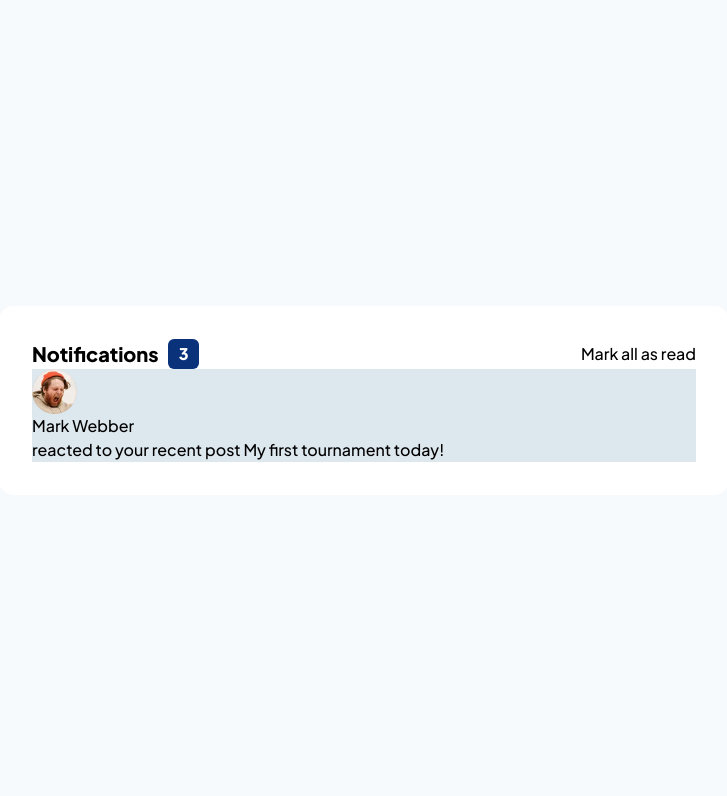
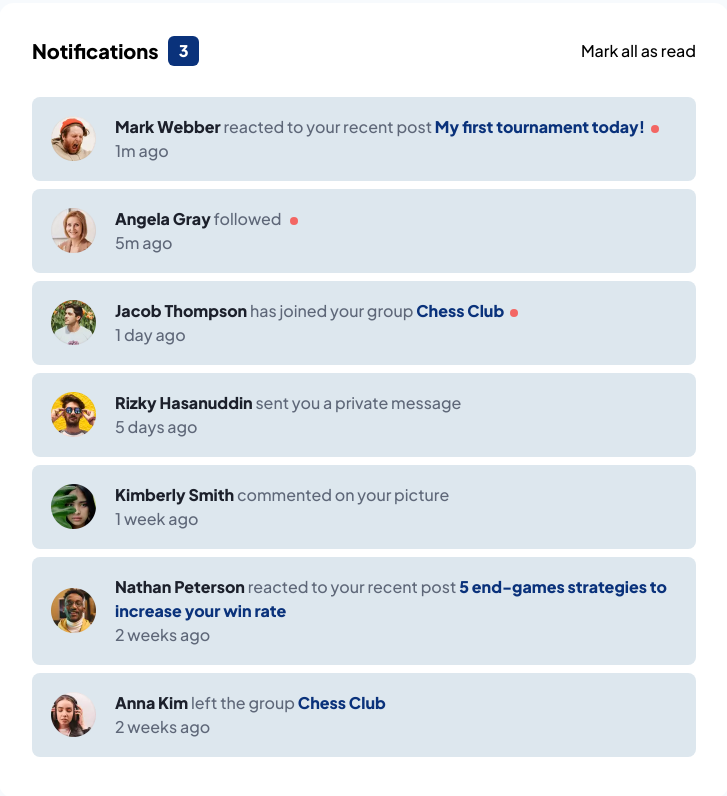
Before and after one commit to ortonb110/notification-page, a React (Create React App) app: page / in a window 1280 px wide. Shown: the top 796 px of the page, without its empty margins (276-1003 px from the left). Built offline with nearby package versions, Linux system fonts and the light colour scheme.

Commit message:
Notification Card Component

```diff
--- a/src/Components/Header.jsx
+++ b/src/Components/Header.jsx
@@ -3,7 +3,7 @@ import { Fragment } from "react";
 export default function Header() {
     return(
         <Fragment>
-            <div className="flex justify-between">
+            <div className="flex justify-between mb-[3.1rem]">
                     <div className="flex">
                         <h1 className="mr-[9px] font-extrabold text-[2rem]">Notifications </h1>
                         <span className="py-[1] px-[11px] bg-blue text-white rounded-[6px] font-bold flex items-center transition ease-in-out duration-300">3</span>
--- a/src/Components/Main.jsx
+++ b/src/Components/Main.jsx
@@ -17,6 +17,15 @@ let data = [
     message: "reacted to your recent post",
     post: "My first tournament today!",
     time: "1m ago",
+    readStatus: "!visible",
+  },
+  {
+    profilePic: profileAngela,
+    name: "Angela Gray",
+    message: "followed",
+    post: "",
+    time: "5m ago",
+    readStatus: "!visible",
   },
   {
     profilePic: profileJacob,
@@ -24,6 +33,7 @@ let data = [
     post: "Chess Club",
     message: "has joined your group",
     time: "1 day ago",
+    readStatus: "!visible",
   },
   {
     profilePic: profileRizky,
@@ -32,6 +42,7 @@ let data = [
     privateMessage:
       "Hello, thanks for setting up the Chess Club. I've been a member for a few weeks now and I'm already having lots of fun and improving my game.",
     time: "5 days ago",
+    readStatus: "invisible",
   },
   {
     profilePic: profileKimberly,
@@ -39,6 +50,7 @@ let data = [
     message: "commented on your picture",
     picture: chess,
     time: "1 week ago",
+    readStatus: "invisible",
   },
   {
     profilePic: profileNathan,
@@ -46,6 +58,7 @@ let data = [
     message: "reacted to your recent post",
     post: "5 end-games strategies to increase your win rate",
     time: "2 weeks ago",
+    readStatus: "invisible",
   },
   {
     profilePic: profileAnna,
@@ -53,6 +66,7 @@ let data = [
     message: "left the group",
     post: "Chess Club",
     time: "2 weeks ago",
+    readStatus: "invisible",
   },
 ];
 
@@ -61,7 +75,13 @@ export default function Main() {
     <Fragment>
       <div className="bg-white rounded-[15px] md:py-[3.3rem] md:px-[3.3rem] py-[24px] px-[16px] w-screen lg:w-[73rem]">
         <Header />
-        <Notification data={data}/>
+        <Notification data={data[0]} />
+        <Notification data={data[1]} />
+        <Notification data={data[2]} />
+        <Notification data={data[3]} />
+        <Notification data={data[4]} />
+        <Notification data={data[5]} />
+        <Notification data={data[6]} />
       </div>
     </Fragment>
   );
--- a/src/Components/Notification.jsx
+++ b/src/Components/Notification.jsx
@@ -1,20 +1,31 @@
 import { Fragment } from "react";
 
-
 export default function Notification(props) {
-
-    return(
-        <Fragment>
-            <figure className="bg-lightGrayishBlue_2">
-                <img src={props.data[0].profilePic} alt="User" className="w-[4.5rem] "/>
-                <figcaption>
-                    <p>{props.data[0].name}</p>
-                </figcaption>
-                <blockquote>
-                    <p>{props.data[0].message} <a href="#">{props.data[0].post}</a> </p>
-                </blockquote>
-            </figure>
-        </Fragment>
-    )
-
+  return (
+    <Fragment>
+      <figure className="bg-lightGrayishBlue_2 flex py-[1.8rem] px-[1.9rem] rounded-[8px] mb-[0.8rem] items-center text-[1.6rem] text-darkGrayishBlue">
+        <img
+          src={props.data.profilePic}
+          alt="User"
+          className="w-[4.5rem] mr-[1.9rem]"
+        />
+        <figcaption>
+          <p>
+            {" "}
+            <span className="font-bold text-veryDarkGrayishBlue">
+              {props.data.name}
+            </span>{" "}
+            <span>
+              {props.data.message}{" "}
+              <a href="#" className="text-blue font-bold ">
+                {props.data.post}
+              </a>
+            </span>
+            <div className={`w-[0.8rem] h-[0.8rem] rounded-full bg-red inline-block ml-[0.6rem] invisible ${props.data.readStatus}`}></div>
+            <span className="block">{props.data.time}</span>
+          </p>
+        </figcaption>
+      </figure>
+    </Fragment>
+  );
 }
--- a/tailwind.config.js
+++ b/tailwind.config.js
@@ -11,6 +11,7 @@ module.exports = {
         darkGrayishBlue: "hsl(219, 12%, 42%)",
         veryDarkGrayishBlue: "hsl(224, 21%, 14%)",
         blue: "#0A327B",
+        red: "#F36663",
       }
     },
   },
```
